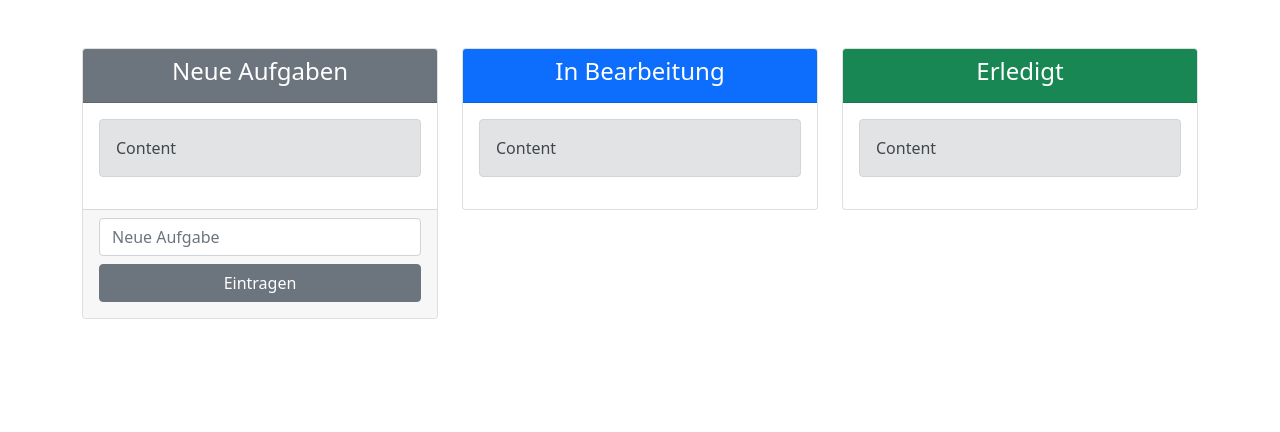
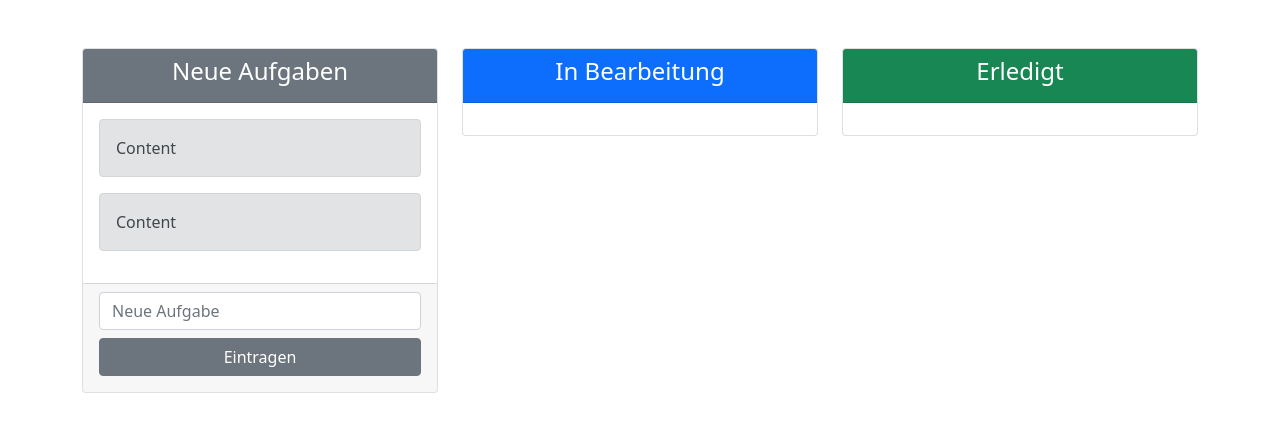
Before and after one commit to devR2001/kanbanboard, a Vue app: page / in a window 1280 px wide. Shown: the top 432 px of the page. Built offline with nearby package versions, Linux system fonts and the light colour scheme.

Commit message:
Filter Methode

```diff
--- a/src/App.vue
+++ b/src/App.vue
@@ -11,6 +11,7 @@
           :titleClasses="statusCard.titleClasses"
           :newTasks="statusCard.newTasks"
           :status="statusCard.status"
+          :tasks="filteredTasks(statusCard.status)"
         />
       </div>
       <!-- <div class="col-4">
@@ -77,11 +78,16 @@ export default {
       ],
     };
   },
-  computed: {
-    newTasks() {
-      return this.tasks.filter((task) => task.status === 0);
-    },
-  },
+  // computed: {
+  //   newTasks() {
+  //     return this.tasks.filter((task) => task.status === 0);
+  //   },
+  // },
+  methods: {
+    filteredTasks(status){
+      return this.tasks.filter((task) => task.status === status)
+    }
+  }
 };
 </script>
 
--- a/src/components/StatusCard.vue
+++ b/src/components/StatusCard.vue
@@ -4,7 +4,7 @@
       <h4>{{ title }}</h4>
     </div>
     <div class="card-body">
-            <TaskVue />
+      <TaskVue v-for="task in tasks" :key="task.id"/>
     </div>
     <div class="card-footer" v-if="newTasks">
       <NewTask />
@@ -13,25 +13,24 @@
 </template>
 
 <script>
-import NewTask from './NewTask.vue';
-import TaskVue from './TaskVue.vue';
+import NewTask from "./NewTask.vue";
+import TaskVue from "./TaskVue.vue";
 
 // eslint-disable-next-line vue/multi-word-component-names
 export default {
   name: "StatusCard",
   components: {
     TaskVue,
-        NewTask
+    NewTask,
   },
   props: {
     title: String,
     titleClasses: String,
     status: Number,
-        newTasks: Boolean
-    }
-}
+    newTasks: Boolean,
+    tasks: Array,
+  },
+};
 </script>
 
-<style scoped>
-
-</style>
+<style scoped></style>
```
Lines whose indentation alone changed are shown as unchanged.
